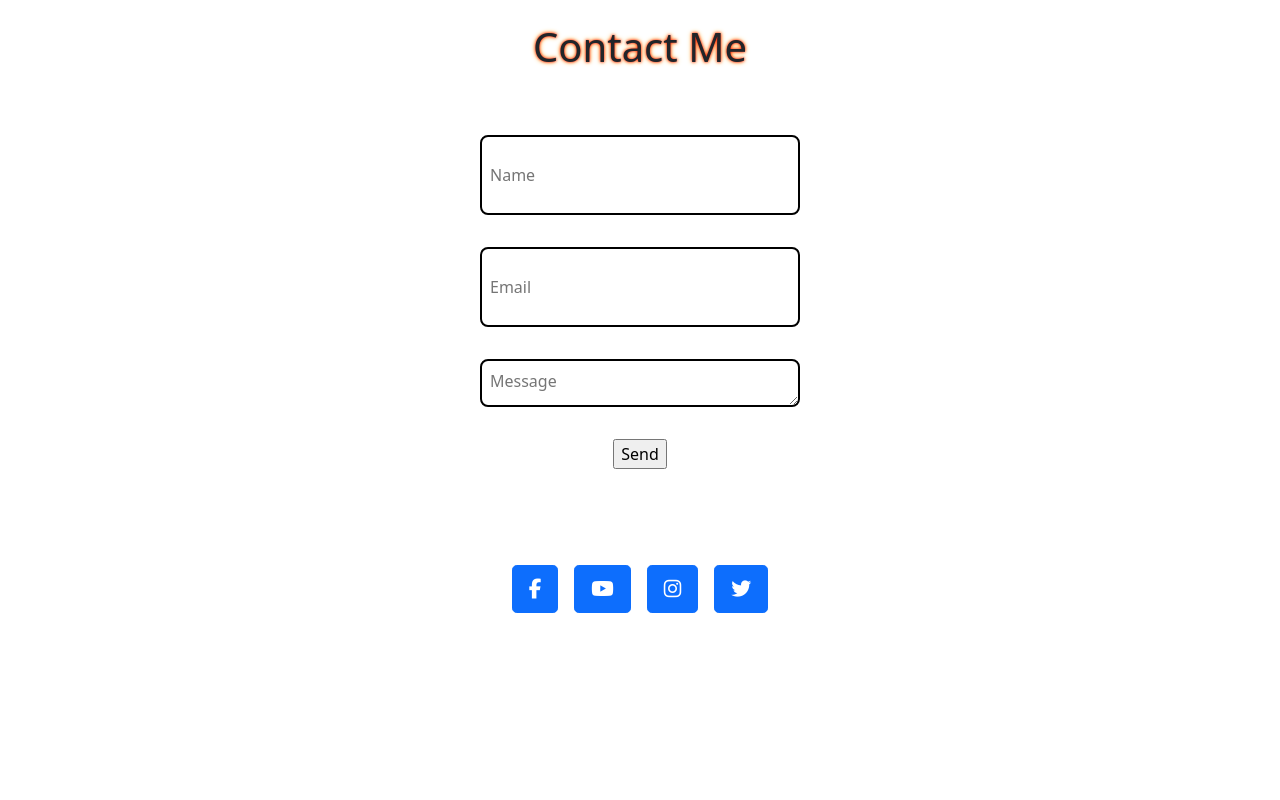
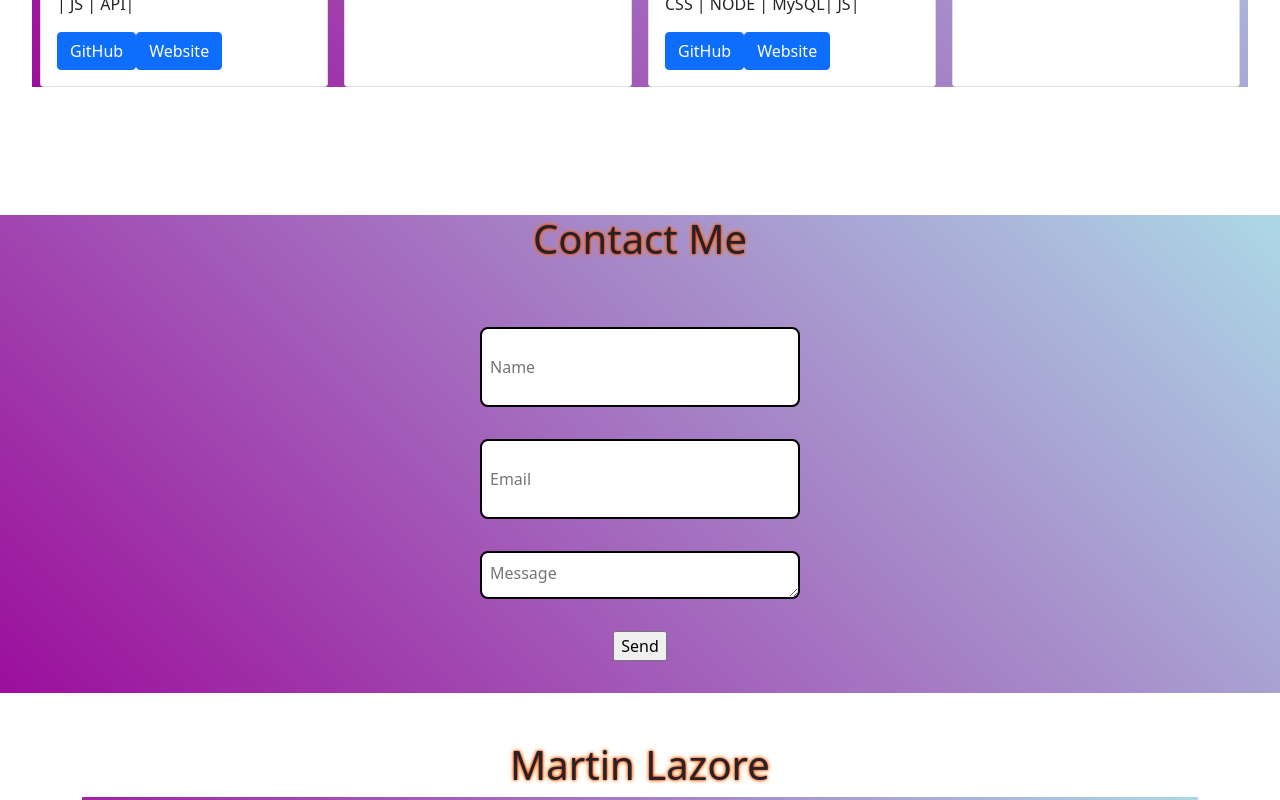
Before and after one commit to mlazore/Final-Portfolio, a React (Create React App) app: page / in a window 1280 px wide. Shown: the part 1020-1820 px from the top of the page. Before the commit the page ends 1729 px from the top, so only its background shows below. Built offline with nearby package versions, Linux system fonts and the light colour scheme.

Commit message:
colors and responsive email submission added

```diff
--- a/src/components/Contact/Contact.jsx
+++ b/src/components/Contact/Contact.jsx
@@ -1,17 +1,38 @@
-import React from 'react'
+import React, { useState } from 'react'
 import contact from "./Contact.css"
+import emailjs from '@emailjs/browser';
+import { useRef } from "react";
+
 
 const Contact = () => {
+
+  const form = useRef();
+
+  const [done, setDone] =useState(false)
+
+  const sendEmail = (e) => {
+    e.preventDefault();
+
+    emailjs.sendForm('service_fakbro8', 'template_rko77pg', form.current, '0Q0y34D6sB5C1V8sE')
+      .then((result) => {
+          console.log(result.text);
+          setDone(true);
+      }, (error) => {
+          console.log(error.text);
+      });
+  };
+
   return (
     <div className="Title">
       <h1>Contact Me</h1>
     <div className="contact-form">
     <div className="c-right">
-      <form>
+      <form ref={form} onSubmit={sendEmail}>
         <input type="text" name="user_name" className='user' placeholder="Name"/>
         <input type="Email" name="user_email" className='user' placeholder='Email' />
         <textarea name="message" className='user' placeholder='Message'/>
         <input type="submit" value="Send" className='button'/>
+        <span>{done && "Thanks for contacting me!"}</span>
       </form>
     </div>
     </div>
--- a/src/components/Footer/Footer.css
+++ b/src/components/Footer/Footer.css
@@ -0,0 +1,12 @@
+.text-center{
+  display: flex;
+  flex-direction: column;
+  align-items: center;
+  text-shadow: 0 0 3px #FF0000, 0 0 5px orange;
+}
+.container.d-flex.justify-content-center.py-5{
+  border-style: solid lightgray;
+  background-color: whitesmoke;
+  width: 100%;
+  background: linear-gradient(45deg, rgb(156, 14, 156), lightblue);
+}
--- a/src/components/Footer/Footer.jsx
+++ b/src/components/Footer/Footer.jsx
@@ -5,26 +5,20 @@ import 'bootstrap/dist/css/bootstrap.min.css';
 const Footer = () => {
   return (
     <>
+
     <div class="container my-5">
       <footer class="text-center text-lg-start">
+        <h1>Martin Lazore</h1>
         <div class="container d-flex justify-content-center py-5">
-          <button type="button" class="btn btn-primary btn-lg btn-floating mx-2">
-            <i class="fab fa-facebook-f"></i>
-          </button>
-          <button type="button" class="btn btn-primary btn-lg btn-floating mx-2">
-            <i class="fab fa-youtube"></i>
-          </button>
-          <button type="button" class="btn btn-primary btn-lg btn-floating mx-2">
-            <i class="fab fa-instagram"></i>
-          </button>
-          <button type="button" class="btn btn-primary btn-lg btn-floating mx-2">
-            <i class="fab fa-twitter"></i>
-          </button>
+          <a href='https://www.linkedin.com/in/martin-lazore/'target="_blank" rel="noopener noreferrer"><button type="button" class="btn btn-primary btn-lg btn-floating mx-2">
+          <i class="fab fa-linkedin"></i>
+          </button></a>
+          <a href='https://github.com/mlazore?tab=repositories'target="_blank" rel="noopener noreferrer"><button type="button" class="btn btn-primary btn-lg btn-floating mx-2">
+          <i class="fab fa-github"></i>
+          </button></a>
         </div>
-
-
-          </footer>
-        </div>
+      </footer>
+    </div>
       </>
   )
 }
--- a/src/components/Navbar/Navbar.css
+++ b/src/components/Navbar/Navbar.css
@@ -2,6 +2,7 @@
   height: 10vh;
   display: flex;
   justify-content: space-between;
+  background: linear-gradient(45deg, rgb(156, 14, 156), lightblue);
 }
 
 .n-left{
--- a/src/components/Projects/Projects.css
+++ b/src/components/Projects/Projects.css
@@ -5,6 +5,7 @@
   margin-bottom: 4rem;
   margin: 2rem;
   justify-content: center;
+  background: linear-gradient(45deg, rgb(156, 14, 156), lightblue);
 }
 
 .Title{
@@ -12,4 +13,6 @@
   margin-top: 2rem;
   font-weight: bold;
   text-shadow: 0 0 3px #FF0000, 0 0 5px orange;
+  margin-top: 8rem;
+  background: linear-gradient(45deg, rgb(156, 14, 156), lightblue);
 }
```
